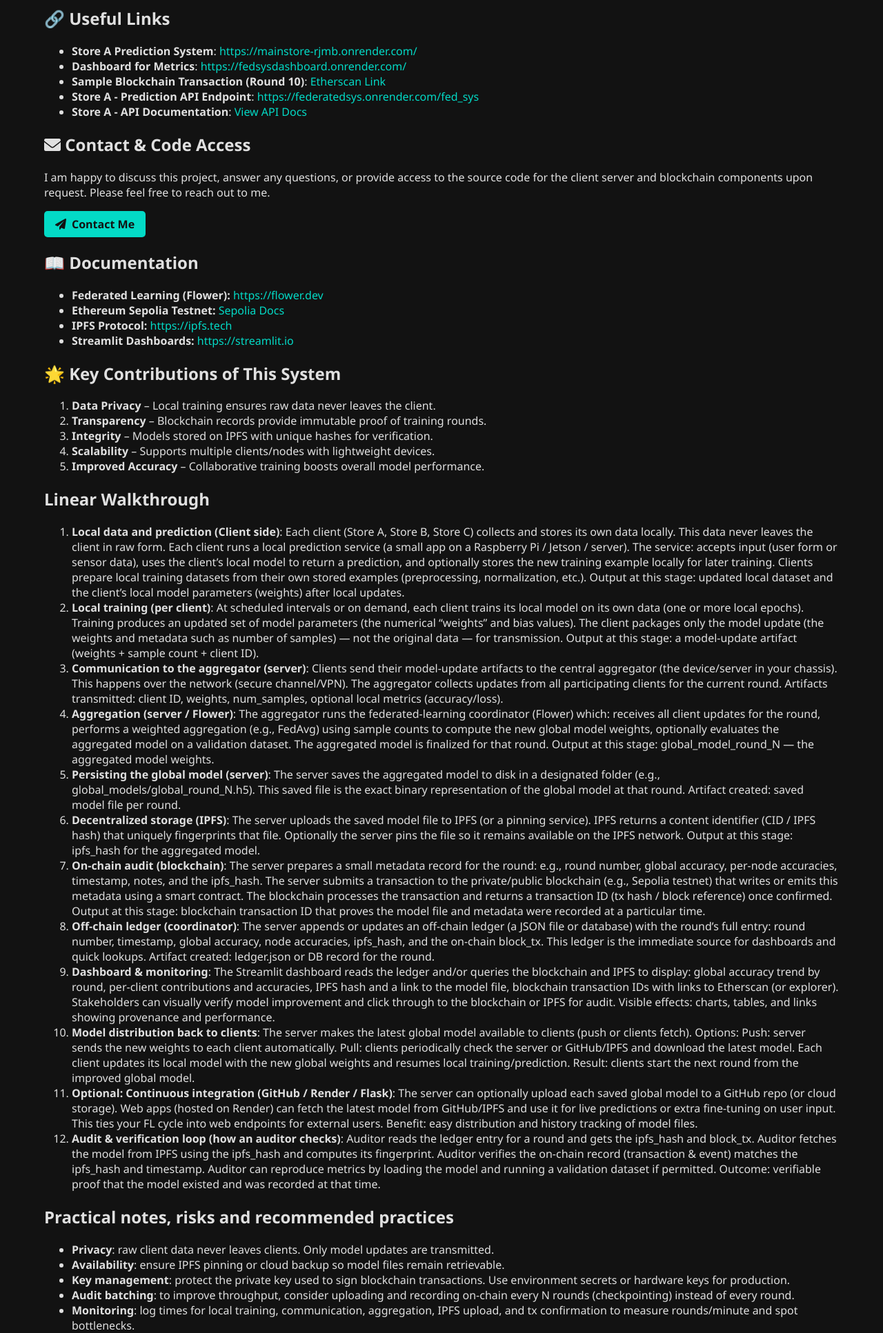
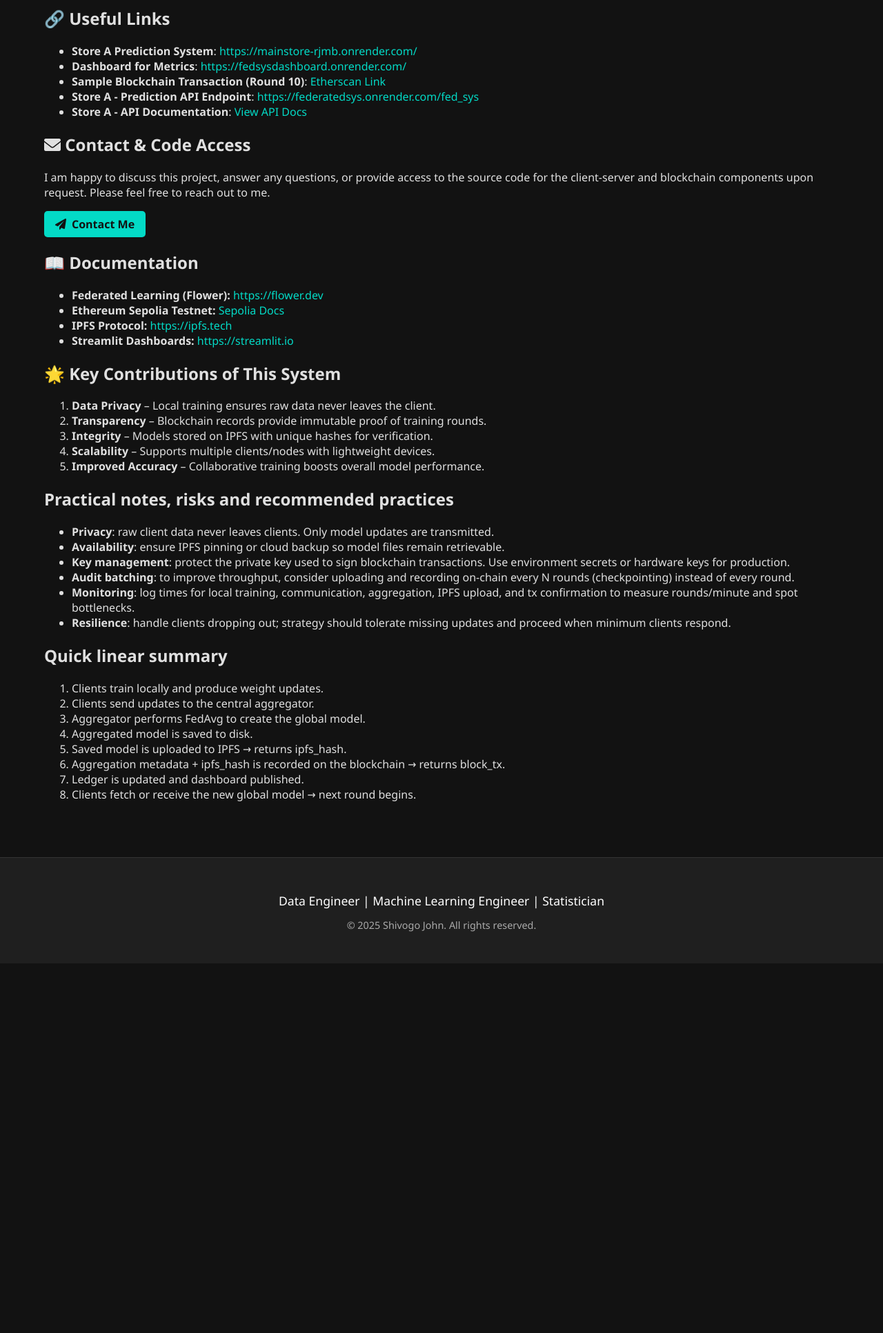
Before and after one commit to SHIVOGOJOHN/Profile, a Flask app: page /project/blockchain_ai in a window 1280 px wide. Shown: the part 2472-4405 px from the top of the page at 69% size. After the commit the page ends 3869 px from the top, so only its background shows below. Run offline with Flask 3, Linux system fonts and the light colour scheme.

Commit message:
Fix hyphenation and remove linear walkthrough
Corrected hyphenation in 'client-server' and removed detailed linear walkthrough section.

```diff
--- a/templates/blockchain_ai.html
+++ b/templates/blockchain_ai.html
@@ -115,7 +115,7 @@
         </ul>
 
         <h2><i class="fas fa-envelope"></i> Contact & Code Access</h2>
-        <p>I am happy to discuss this project, answer any questions, or provide access to the source code for the client server and blockchain components upon request. Please feel free to reach out to me.</p>
+        <p>I am happy to discuss this project, answer any questions, or provide access to the source code for the client-server and blockchain components upon request. Please feel free to reach out to me.</p>
         <a href="mailto:shivogojohn@gmail.com" class="btn"><i class="fas fa-paper-plane"></i> Contact Me</a>
 
         <h2>📖 Documentation</h2>
@@ -133,22 +133,6 @@
             <li><strong>Integrity</strong> – Models stored on IPFS with unique hashes for verification.</li>
             <li><strong>Scalability</strong> – Supports multiple clients/nodes with lightweight devices.</li>
             <li><strong>Improved Accuracy</strong> – Collaborative training boosts overall model performance.</li>
-        </ol>
-
-        <h2>Linear Walkthrough</h2>
-        <ol>
-            <li><strong>Local data and prediction (Client side)</strong>: Each client (Store A, Store B, Store C) collects and stores its own data locally. This data never leaves the client in raw form. Each client runs a local prediction service (a small app on a Raspberry Pi / Jetson / server). The service: accepts input (user form or sensor data), uses the client’s local model to return a prediction, and optionally stores the new training example locally for later training. Clients prepare local training datasets from their own stored examples (preprocessing, normalization, etc.). Output at this stage: updated local dataset and the client’s local model parameters (weights) after local updates.</li>
-            <li><strong>Local training (per client)</strong>: At scheduled intervals or on demand, each client trains its local model on its own data (one or more local epochs). Training produces an updated set of model parameters (the numerical “weights” and bias values). The client packages only the model update (the weights and metadata such as number of samples) — not the original data — for transmission. Output at this stage: a model-update artifact (weights + sample count + client ID).</li>
-            <li><strong>Communication to the aggregator (server)</strong>: Clients send their model-update artifacts to the central aggregator (the device/server in your chassis). This happens over the network (secure channel/VPN). The aggregator collects updates from all participating clients for the current round. Artifacts transmitted: client ID, weights, num_samples, optional local metrics (accuracy/loss).</li>
-            <li><strong>Aggregation (server / Flower)</strong>: The aggregator runs the federated-learning coordinator (Flower) which: receives all client updates for the round, performs a weighted aggregation (e.g., FedAvg) using sample counts to compute the new global model weights, optionally evaluates the aggregated model on a validation dataset. The aggregated model is finalized for that round. Output at this stage: global_model_round_N — the aggregated model weights.</li>
-            <li><strong>Persisting the global model (server)</strong>: The server saves the aggregated model to disk in a designated folder (e.g., global_models/global_round_N.h5). This saved file is the exact binary representation of the global model at that round. Artifact created: saved model file per round.</li>
-            <li><strong>Decentralized storage (IPFS)</strong>: The server uploads the saved model file to IPFS (or a pinning service). IPFS returns a content identifier (CID / IPFS hash) that uniquely fingerprints that file. Optionally the server pins the file so it remains available on the IPFS network. Output at this stage: ipfs_hash for the aggregated model.</li>
-            <li><strong>On-chain audit (blockchain)</strong>: The server prepares a small metadata record for the round: e.g., round number, global accuracy, per-node accuracies, timestamp, notes, and the ipfs_hash. The server submits a transaction to the private/public blockchain (e.g., Sepolia testnet) that writes or emits this metadata using a smart contract. The blockchain processes the transaction and returns a transaction ID (tx hash / block reference) once confirmed. Output at this stage: blockchain transaction ID that proves the model file and metadata were recorded at a particular time.</li>
-            <li><strong>Off-chain ledger (coordinator)</strong>: The server appends or updates an off-chain ledger (a JSON file or database) with the round’s full entry: round number, timestamp, global accuracy, node accuracies, ipfs_hash, and the on-chain block_tx. This ledger is the immediate source for dashboards and quick lookups. Artifact created: ledger.json or DB record for the round.</li>
-            <li><strong>Dashboard & monitoring</strong>: The Streamlit dashboard reads the ledger and/or queries the blockchain and IPFS to display: global accuracy trend by round, per-client contributions and accuracies, IPFS hash and a link to the model file, blockchain transaction IDs with links to Etherscan (or explorer). Stakeholders can visually verify model improvement and click through to the blockchain or IPFS for audit. Visible effects: charts, tables, and links showing provenance and performance.</li>
-            <li><strong>Model distribution back to clients</strong>: The server makes the latest global model available to clients (push or clients fetch). Options: Push: server sends the new weights to each client automatically. Pull: clients periodically check the server or GitHub/IPFS and download the latest model. Each client updates its local model with the new global weights and resumes local training/prediction. Result: clients start the next round from the improved global model.</li>
-            <li><strong>Optional: Continuous integration (GitHub / Render / Flask)</strong>: The server can optionally upload each saved global model to a GitHub repo (or cloud storage). Web apps (hosted on Render) can fetch the latest model from GitHub/IPFS and use it for live predictions or extra fine-tuning on user input. This ties your FL cycle into web endpoints for external users. Benefit: easy distribution and history tracking of model files.</li>
-            <li><strong>Audit & verification loop (how an auditor checks)</strong>: Auditor reads the ledger entry for a round and gets the ipfs_hash and block_tx. Auditor fetches the model from IPFS using the ipfs_hash and computes its fingerprint. Auditor verifies the on-chain record (transaction & event) matches the ipfs_hash and timestamp. Auditor can reproduce metrics by loading the model and running a validation dataset if permitted. Outcome: verifiable proof that the model existed and was recorded at that time.</li>
         </ol>
 
         <h2>Practical notes, risks and recommended practices</h2>
```
